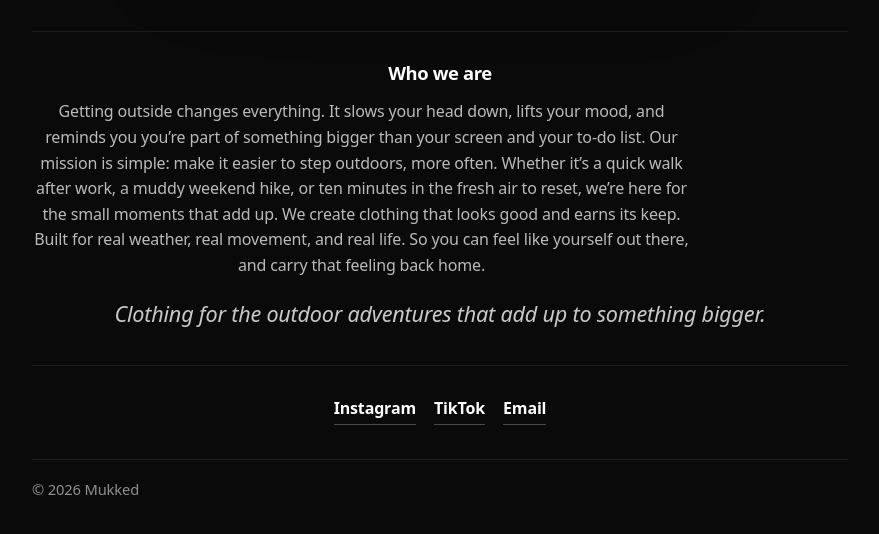
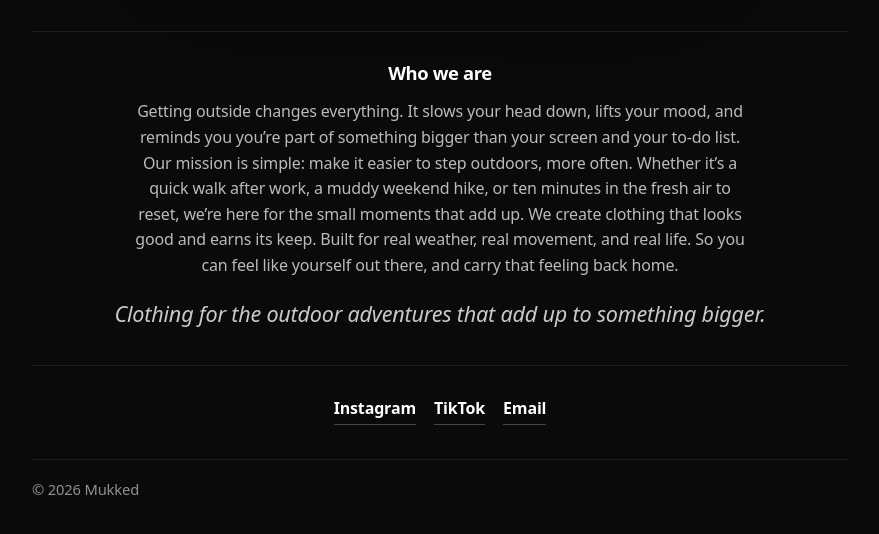
Before and after one commit to ViviOrnitierIX/mukked, a plain HTML site: page index.html in a window 1280 px wide. Shown: the part 414-948 px from the top of the page, without its empty margins (200-1079 px from the left). Drawn offline with Linux system fonts and the light colour scheme.

Commit message:
Update styles.css

```diff
--- a/styles.css
+++ b/styles.css
@@ -65,6 +65,12 @@ body{
   text-align: center;
 }
 
+.section--center p{
+  margin-left: auto;
+  margin-right: auto;
+  max-width: 68ch;
+}
+
 h2{
   margin: 0 0 12px;
   font-size: 1.15rem;
```
